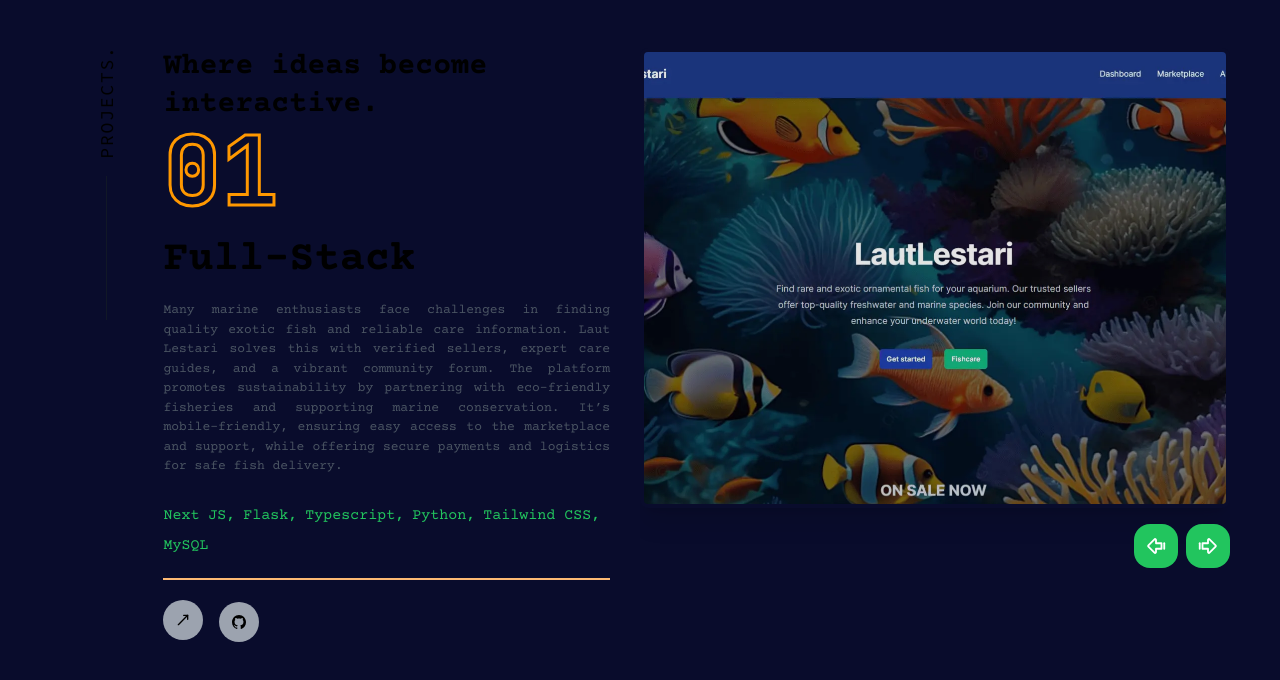
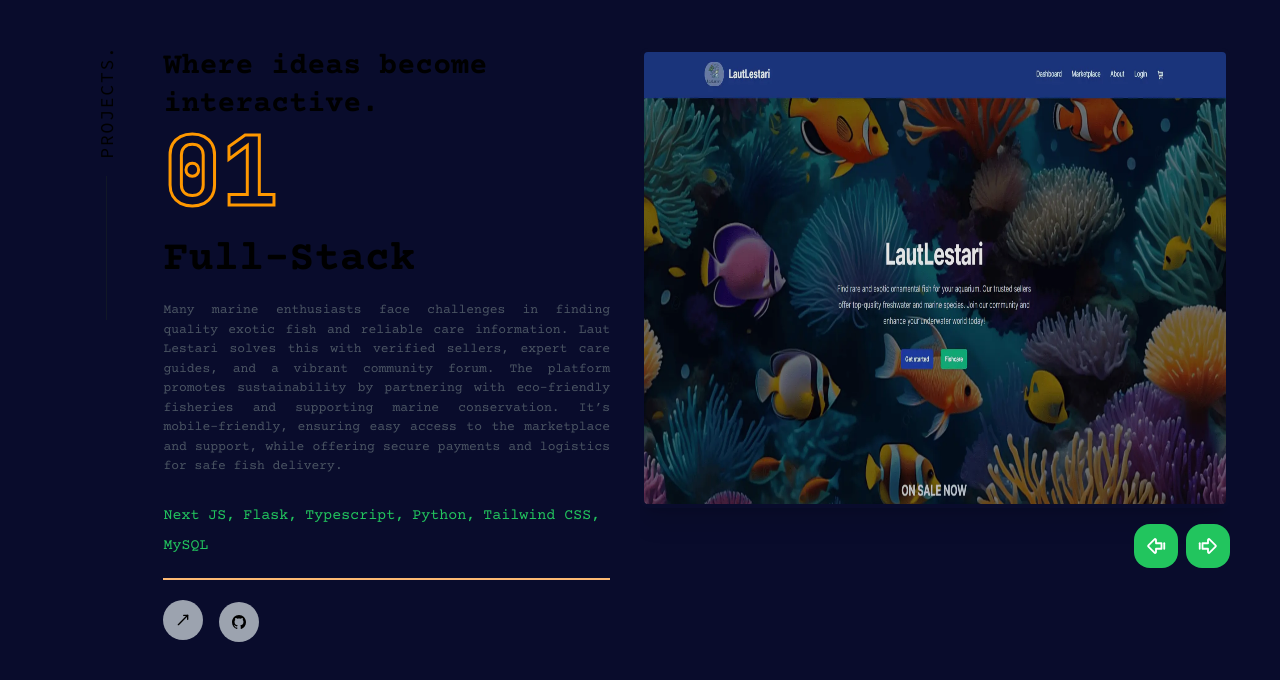
Before and after one commit to Imamhari/portfolio, a Next.js app: page /pages/projects in a window 1280 px wide. Shown: the top 680 px of the page. Built offline with nearby package versions, Linux system fonts and the light colour scheme.

Commit message:
gantji priority di project

```diff
--- a/src/app/pages/projects/page.tsx
+++ b/src/app/pages/projects/page.tsx
@@ -257,8 +257,8 @@ function Projects() {
                             src={project.image}
                             alt="project image"
                             fill
-                            className="object-cover"
-                            priority={false}
+                            className="object-fit"
+                            priority
                           />
                         </div>
                       </div>
```
